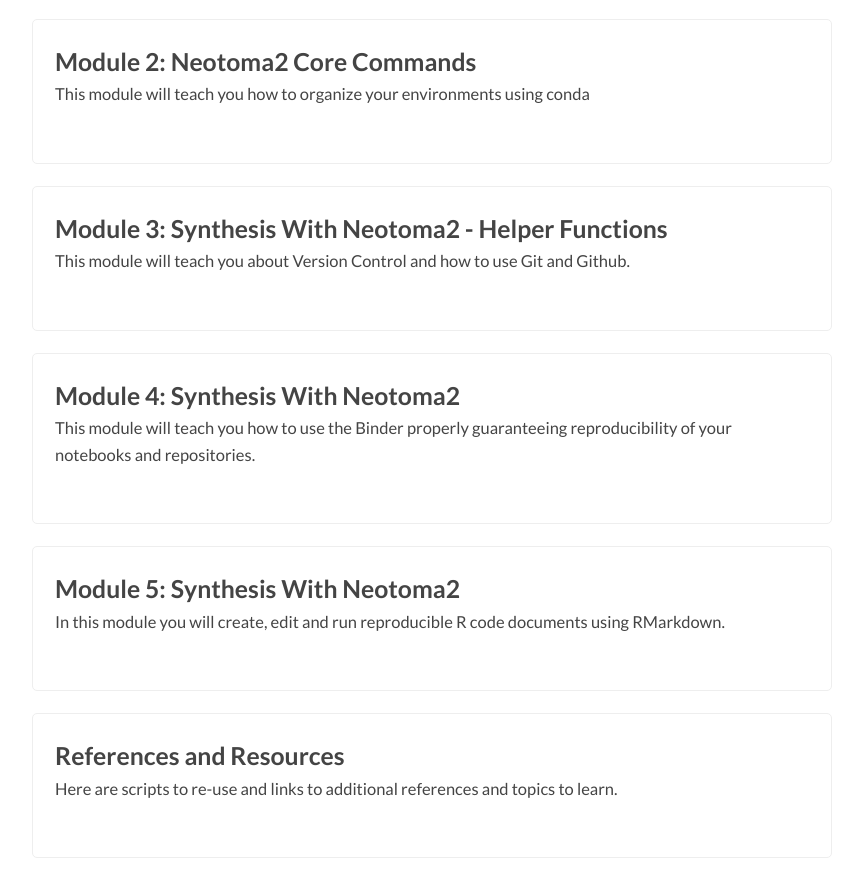
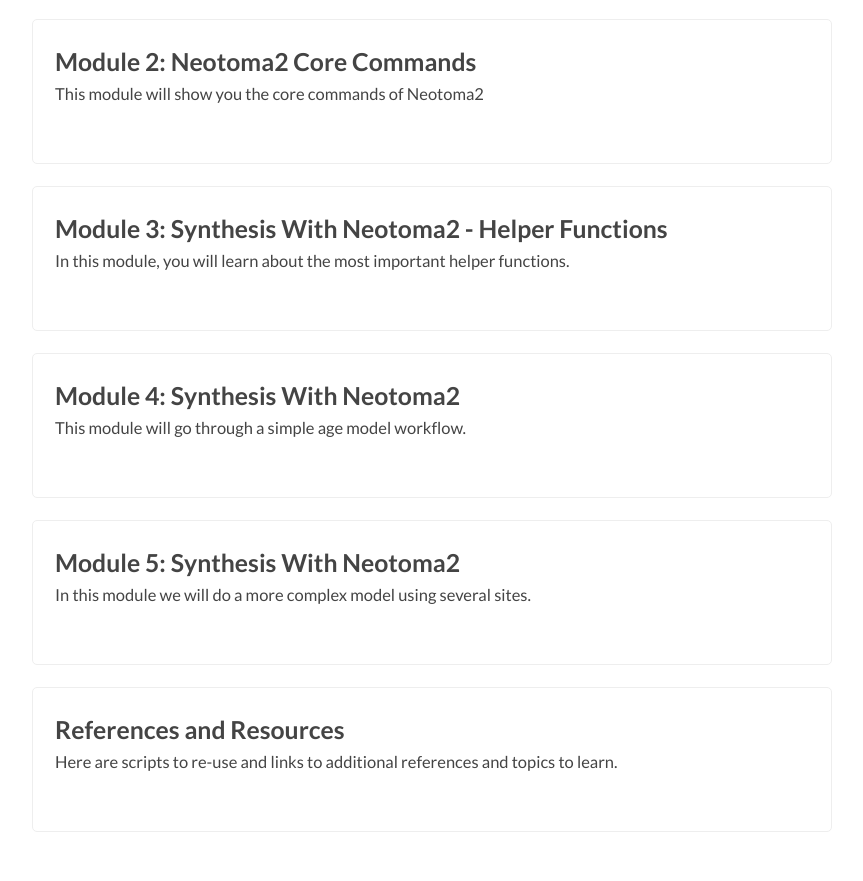
Before and after one commit to NeotomaDB/neotoma_modules, a Gatsby site: page / in a window 1280 px wide. Shown: the part 821-1702 px from the top of the page, without its empty margins (208-1071 px from the left). Built offline with nearby package versions, Linux system fonts and the light colour scheme; Gatsby itself is replaced by a stand-in of ours.

Commit message:
description files

```diff
--- a/chapters/module2.md
+++ b/chapters/module2.md
@@ -1,7 +1,7 @@
 ---
 title: 'Module 2: Neotoma2 Core Commands'
 description:
-  'This module will teach you how to organize your environments using conda'
+  'This module will show you the core commands of Neotoma2'
 prev: /module1
 next: /module3
 type: chapter
--- a/chapters/module3.md
+++ b/chapters/module3.md
@@ -1,7 +1,7 @@
 ---
 title: 'Module 3: Synthesis With Neotoma2 - Helper Functions'
 description:
-  'This module will teach you about Version Control and how to use Git and Github.'
+  'In this module, you will learn about the most important helper functions.'
 prev: /module2
 next: /module4
 type: chapter
--- a/chapters/module4.md
+++ b/chapters/module4.md
@@ -2,8 +2,7 @@
 title: 'Module 4: Synthesis With Neotoma2'
 subtitle:  'Age-Depth Models'
 description:
-  'This module will teach you how to use the Binder properly guaranteeing reproducibility of your notebooks and repositories.
-  '
+  'This module will go through a simple age model workflow.'
 prev: /module3
 next: /module5
 type: chapter
--- a/chapters/module5.md
+++ b/chapters/module5.md
@@ -2,8 +2,7 @@
 title: 'Module 5: Synthesis With Neotoma2'
 subtitle:  'Multi-site Analysis'
 description:
-  'In this module you will create, edit and run reproducible R code documents using RMarkdown.
-  '
+  'In this module we will do a more complex model using several sites.'
 prev: /module4
 next: null
 type: chapter
```
